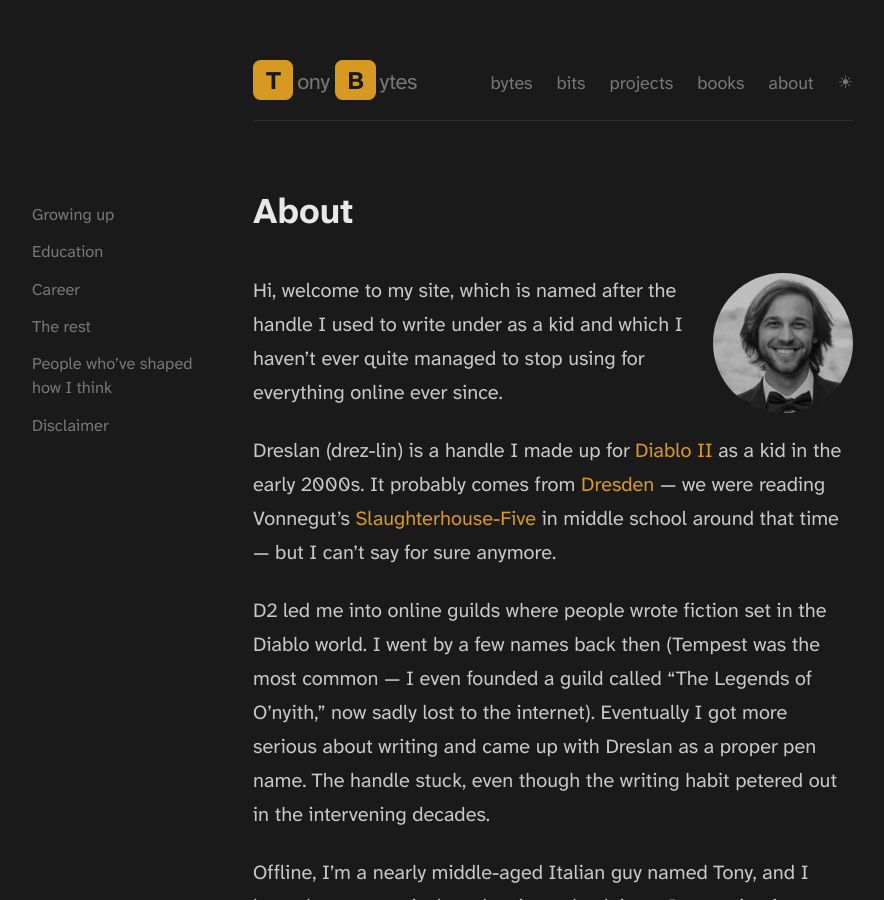
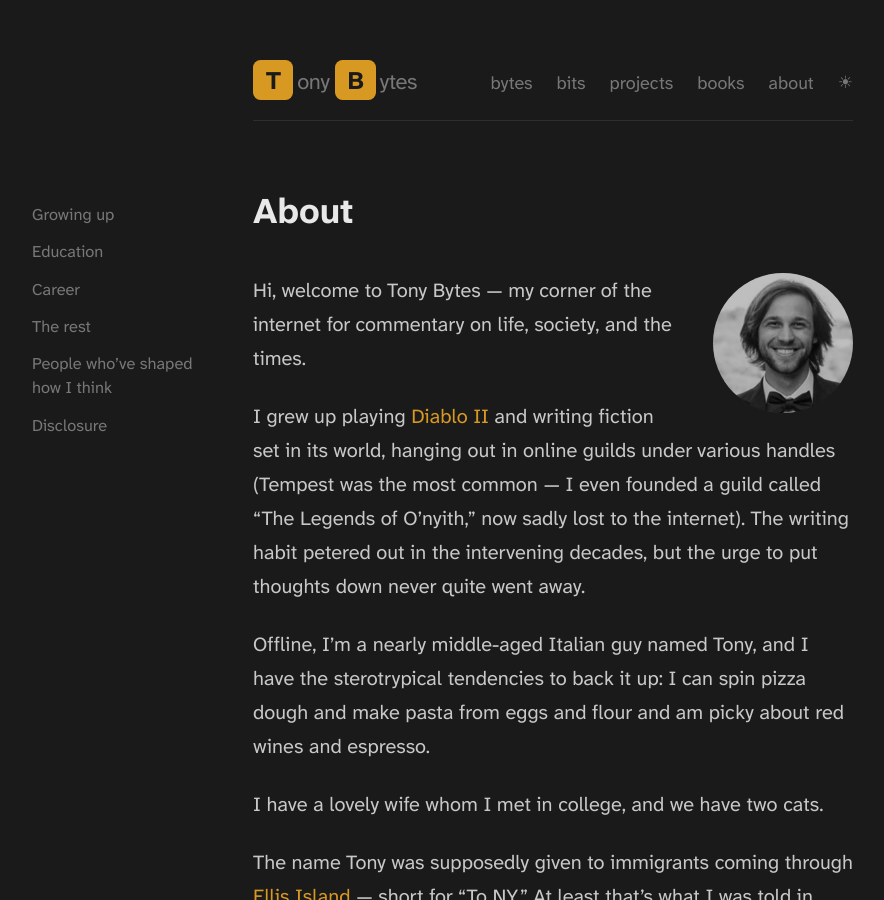
Before and after one commit to dreslan/tonybytes.net, a Jekyll site: the page built from about.md, in a window 1280 px wide and 900 px high. Shown: the whole window, without its empty margins (87-971 px from the left). Built offline with Jekyll 4.4.1, drawn with Linux system fonts in a browser that asks for light colours; some of the changed text lies outside the part shown.

Commit message:
feat: update about page for Tony Bytes rebrand

```diff
--- a/about.md
+++ b/about.md
@@ -4,13 +4,11 @@ layout: page
 permalink: "/about/"
 ---
 
-<img src="/assets/images/profile.png" alt="Dreslan" class="profile-img">
+<img src="/assets/images/profile.png" alt="Tony" class="profile-img">
 
-Hi, welcome to my site, which is named after the handle I used to write under as a kid and which I haven't ever quite managed to stop using for everything online ever since.
+Hi, welcome to Tony Bytes — my corner of the internet for commentary on life, society, and the times.
 
-Dreslan (drez-lin) is a handle I made up for [Diablo II](https://en.wikipedia.org/wiki/Diablo_II) as a kid in the early 2000s. It probably comes from [Dresden](https://en.wikipedia.org/wiki/Dresden) — we were reading Vonnegut's [Slaughterhouse-Five](https://en.wikipedia.org/wiki/Slaughterhouse-Five) in middle school around that time — but I can't say for sure anymore.
-
-D2 led me into online guilds where people wrote fiction set in the Diablo world. I went by a few names back then (Tempest was the most common — I even founded a guild called "The Legends of O'nyith," now sadly lost to the internet). Eventually I got more serious about writing and came up with Dreslan as a proper pen name. The handle stuck, even though the writing habit petered out in the intervening decades.
+I grew up playing [Diablo II](https://en.wikipedia.org/wiki/Diablo_II) and writing fiction set in its world, hanging out in online guilds under various handles (Tempest was the most common — I even founded a guild called "The Legends of O'nyith," now sadly lost to the internet). The writing habit petered out in the intervening decades, but the urge to put thoughts down never quite went away.
 
 Offline, I'm a nearly middle-aged Italian guy named Tony, and I have the sterotrypical tendencies to back it up: I can spin pizza dough and make pasta from eggs and flour and am picky about red wines and espresso.
 
@@ -88,19 +86,6 @@ I love comedy, and while I'm a little comedic myself in person, I'm no standup c
 - My wife
 - My 10th grade math teacher
 
-## Disclaimer
+## Disclosure
 
-The content on this site is overwhelmingly written by me, an actual human with a run of the mill meat brain, rather than by an LLM.
-
-However, I do recruit Clanker's to help with some things:
-
-- Content editing (spelling / grammar / suggestive formatting / feedback)
-- Hunting down media for posts
-- Web design
-- Telling bad jokes when I'm sad
-
-And there may be the word or sentence here or there that was generated by an LLM which I may have then used as a launching point for writing, or which could be chalked up to basic editing.
-
-Pending an ASI takeover, I think the world needs more humans writing directly to and for other humans, and less AI witten slop - or even if it isn't slop, I myself want to see more human written content, even if it's bad.
-
-So, until my atoms get repurposed by HAL 9001 I will produce human slop for your enjoyment.
+For details on how AI is used in making this site, see the [disclosure on AI usage](/disclosure/).
```
